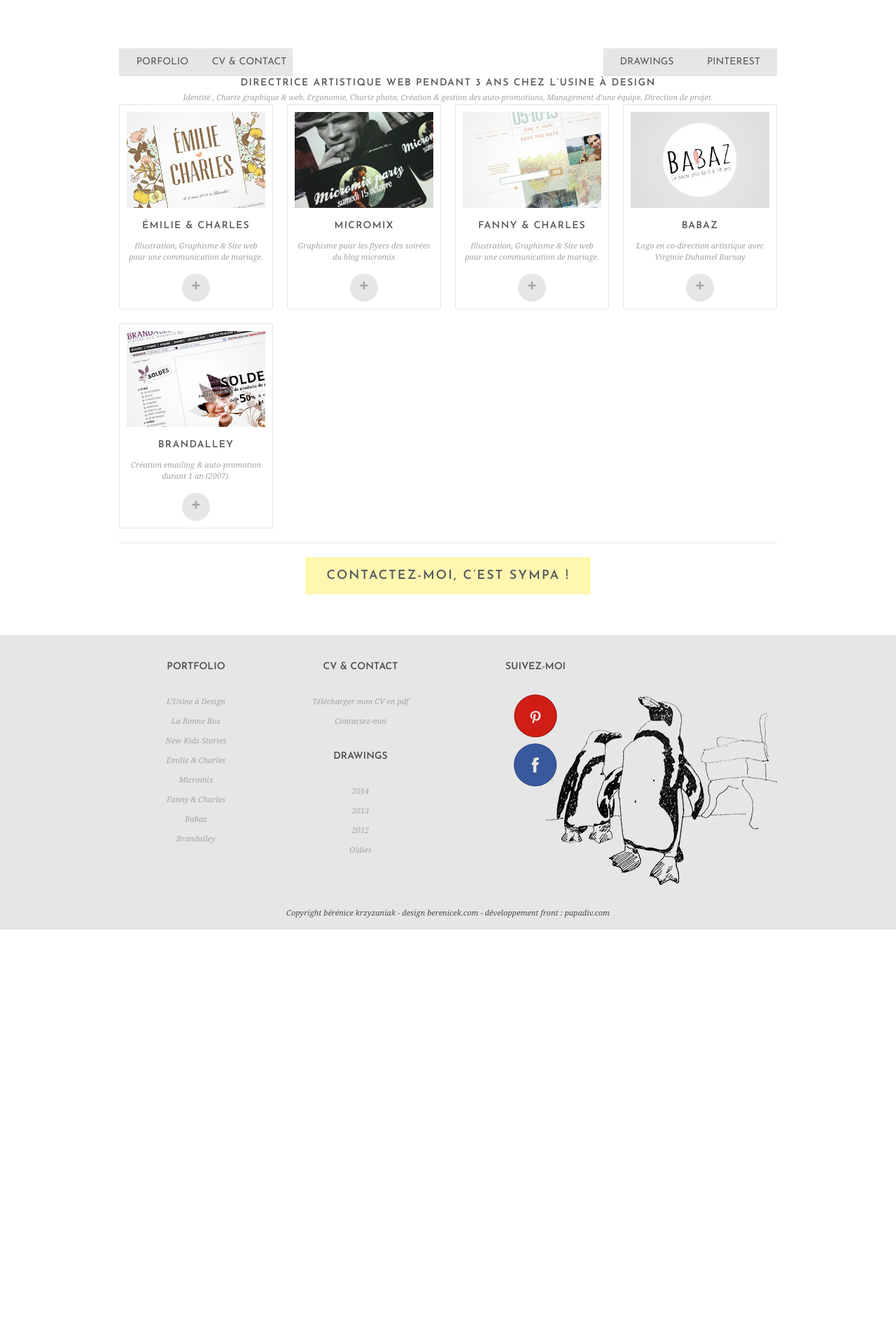
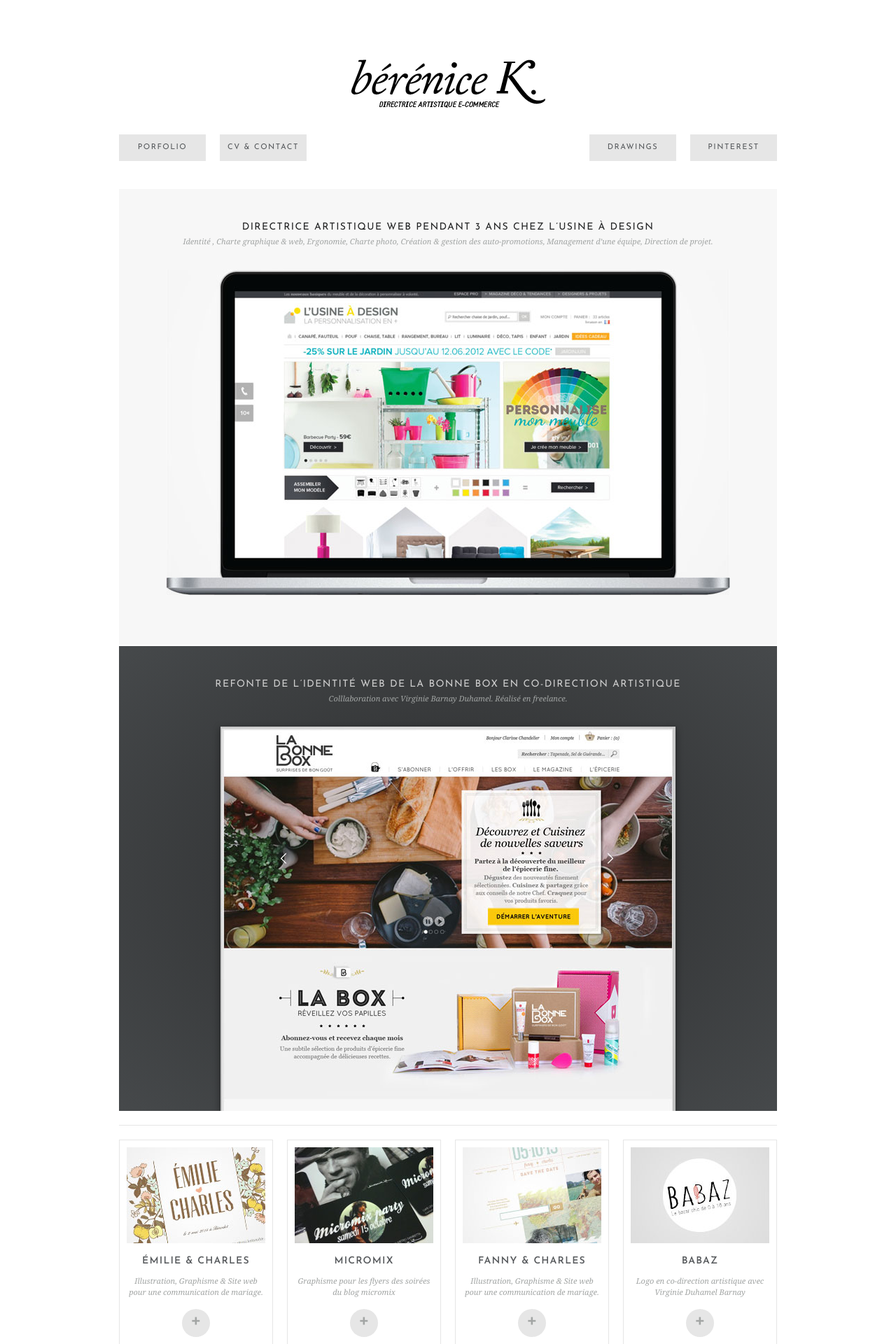
Before and after one commit to kazes/berenicek2015, a PHP site: page / in a window 1280 px wide. Shown: the top 1920 px of the page at 70% size. Before the commit the page ends 1328 px from the top, so only its background shows below. Run offline with PHP 8.4, Linux system fonts and the light colour scheme.

Commit message:
header + some projects

```diff
--- a/css/base.css
+++ b/css/base.css
@@ -111,37 +111,23 @@ h1, h2, h3, h4, h5, h6 {
     font-weight: 600;
     font-size: inherit;
 }
-.title-1 {
-    font-weight: 600;
-    text-transform: uppercase;
-    font-size: 14px;
-    letter-spacing: 1.4px;
-    color: #575a5d;
-    text-align: center;
-}
-.title-2 {
-    font-weight: 400;
-    font-family: Georgia, Arial, Helvetica, sans-serif;
-    font-size: 11px;
-    color: #a2a5a4;
-    font-style: italic;
-    text-align: center;
-}
 
 
 /* HEADER */
-#logo-berenicek {
-}
 #logo-berenicek img {
     display: block;
-    visibility: hidden;/* temp */
+    padding: 85px 0 38px 0;
     margin: auto;
 }
+
 
 /* MENU */
 .menu,
 #menu-container {
     overflow: hidden;
+}
+#menu-container {
+    padding-bottom: 40px;
 }
 .menu.left {
     float: left;
@@ -151,13 +137,19 @@ h1, h2, h3, h4, h5, h6 {
 }
 .menu .item {
     float: left;
+    padding: 0 20px 0 0;
+}
+.menu.right .item {
+    padding: 0 0 0 20px;
 }
 .menu .item a {
     background-color: #e6e6e6;
     color: #575a5d;
     min-width: 124px;
+    font-size: 11px;
+    letter-spacing: 1.5px;
     text-align: center;
-    padding: 10px 0;
+    padding: 9px 0;
     display: block;
     text-transform: uppercase;
     transition: background-color 150ms ease-in;
@@ -166,6 +158,67 @@ h1, h2, h3, h4, h5, h6 {
     background-color: #fff6b0;
     text-decoration: none;
 }
+
+
+/* PROJECTS */
+#projects-container {
+    padding-bottom: 18px;
+    border-bottom: 1px solid #e6e6e6;
+    margin-bottom: 20px;
+}
+.project {
+    background-color: #f7f7f7;
+    padding-top: 45px;
+    margin-bottom: 2px;
+    overflow: hidden;
+}
+.project .title-1 {
+    font-weight: 500;
+    text-transform: uppercase;
+    font-size: 14px;
+    letter-spacing: 1.4px;
+    color: #232425;
+    text-align: center;
+}
+.project .title-2 {
+    font-weight: 400;
+    font-family: Georgia, Arial, Helvetica, sans-serif;
+    font-size: 11px;
+    color: #a2a5a4;
+    font-style: italic;
+    text-align: center;
+    padding-bottom: 30px;
+}
+.project .pic {
+    padding-bottom: 70px;
+}
+.project .pic img {
+    display: block;
+    margin: auto;
+    width: auto;
+    max-width: 100%;
+}
+
+
+/* PROJECT - BONNE BOX */
+#project-1 {
+    background: #2a2b2c; /* Old browsers */
+    background: radial-gradient(ellipse at center,  #2a2b2c 0%,#2a2b2c 0%,#46494b 100%,#494c4e 100%); /* W3C */
+
+}
+#project-1 .title-1 {
+    color: #CDCDCD;
+}
+#project-1 .title-2 {
+    color: #a2a5a4;
+}
+#project-1 .pic {
+    padding-bottom: 0;
+}
+#project-1 .pic img {
+    box-shadow: 0px 3px 9.2px 0.8px rgba(0, 0, 0, 0.4);
+}
+
 
 /* MINI FOLIOS */
 .mini-folios-container {
--- a/inc/header.inc.php
+++ b/inc/header.inc.php
@@ -1,4 +1,3 @@
-<!-- HEADER -->
 <div id="header">
     <div class="page-width">
 
--- a/index.php
+++ b/index.php
@@ -6,30 +6,56 @@
 <body>
     <div id="content">
 
+        <!-- HEADER -->
         <?php include('inc/header.inc.php'); ?>
 
         <div id="page" class="page-width">
-            <h2 class="title-1">
-                Directrice artistique web pendant 3 ans chez L’Usine à Design
-            </h2>
-            <h3 class="title-2">
-                Identité , Charte graphique & web, Ergonomie, Charte photo, Création &  gestion des auto-promotions, Management d’une équipe, Direction de projet.
-            </h3>
+            <div id="projects-container">
+                <!-- PROJECT -->
+                <div class="project" id="project-0">
+                    <h2 class="title-1">
+                        Directrice artistique web pendant 3 ans chez L’Usine à Design
+                    </h2>
+                    <h3 class="title-2">
+                        Identité , Charte graphique & web, Ergonomie, Charte photo, Création &  gestion des
+                        auto-promotions, Management d’une équipe, Direction de projet.
+                    </h3>
+                    <div class="pic">
+                        <img src="img/data/projects/uad.jpg" alt="uad">
+                    </div>
+                </div>
 
+                <!-- PROJECT -->
+                <div class="project" id="project-1">
+                    <h2 class="title-1">
+                        Refonte de l’identité web de la bonne box en co-direction artistique
+                    </h2>
+                    <h3 class="title-2">
+                        Colllaboration avec Virginie Barnay Duhamel. Réalisé en freelance.
+                    </h3>
+                    <div class="pic">
+                        <img src="img/data/projects/bonne-box.jpg" alt="uad">
+                    </div>
+                </div>
+
+            </div>
+
+
+            <!-- MINI PORTFOLIO -->
             <?php include('inc/mini-portfolio.inc.php'); ?>
 
+            <!-- CONTACT -->
             <p class="bt-contact">
                 <a href="#">
                     contactez-moi, c’est sympa <span class="excla">!</span>
                 </a>
             </p>
-
-
         </div>
 
+        <!-- FOOTER -->
         <?php include('inc/footer.inc.php'); ?>
 
-    </div><!-- #content -->
+    </div>
 
     <?php include('inc/scripts.inc.php'); ?>
 </body>
```
Also changed, not shown: img/data/projects/bonne-box.jpg (added), img/data/projects/uad.jpg (added).
